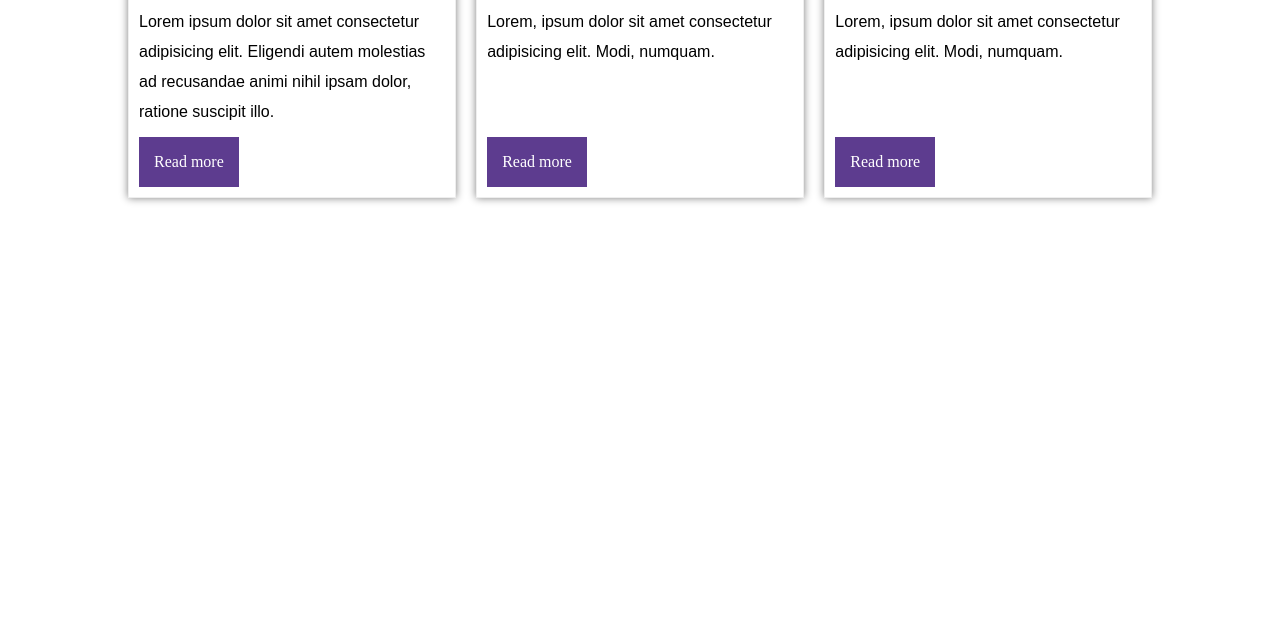
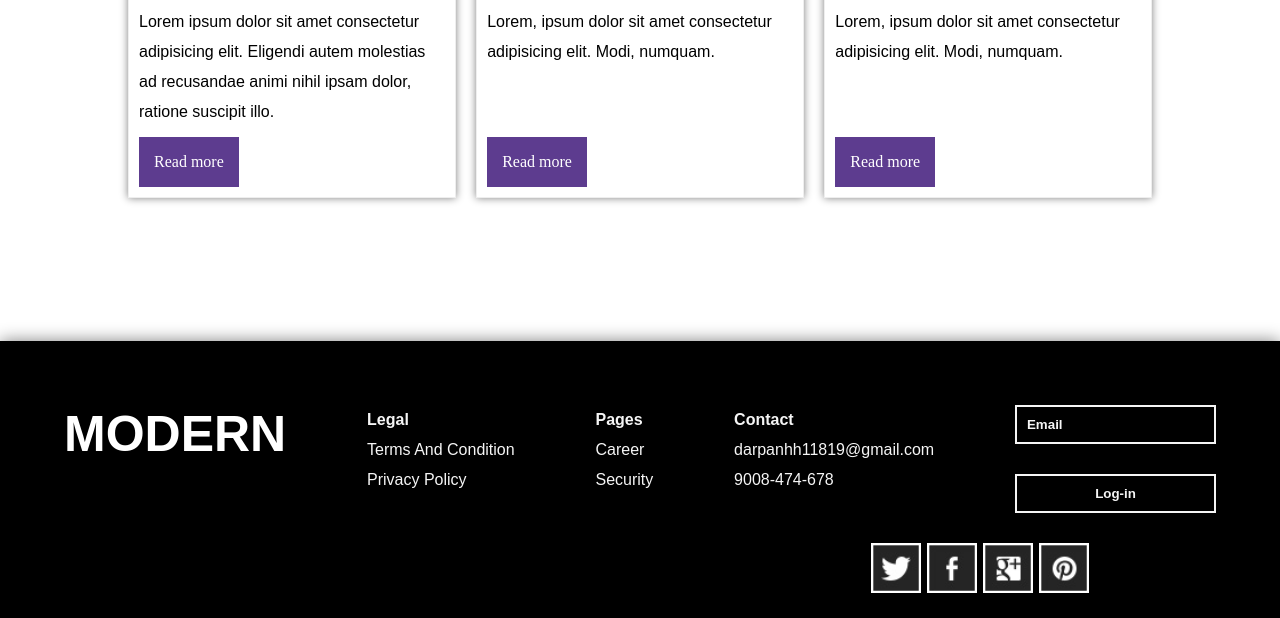
Before and after one commit to SkullCreek/MODERN, a plain HTML site: page index.html in a window 1280 px wide. Shown: the part 1958-2576 px from the top of the page. Before the commit the page ends 2299 px from the top, so only its background shows below. Drawn offline with Linux system fonts and the light colour scheme.

Commit message:
responsive

```diff
--- a/css/style.css
+++ b/css/style.css
@@ -19,7 +19,6 @@ nav li a{
 
 nav{
     width: 100%;
-    height: 100px;
     display: flex;
     color: whitesmoke;
     justify-content: space-between;
@@ -212,3 +211,142 @@ h2{
     background: transparent;
     border: 2px solid #5D3C8F;
 }
+.footer{
+    width: 100%;
+    display: flex;
+    background-color: #000000;
+    padding: 5% 5% 2%;
+    flex-wrap: wrap;
+    justify-content: space-between;
+    box-shadow: 0px 0px 16px grey;
+}
+.footer-1{
+    color: white;
+    font-family: sans-serif;
+    font-size: 50px;
+    font-weight: bolder;
+}
+.footer-2, .footer-3, .footer-4{
+    line-height: 30px;
+    color: whitesmoke;
+    font-family: sans-serif;
+}
+.footer-5{
+    display: flex;
+    flex-direction: column;
+}
+input[type=text]{
+    background-color: transparent;
+    border: 2px solid whitesmoke;
+    margin-bottom: 30px;
+    padding: 10px;
+}
+input[type=text]::placeholder{
+    color: whitesmoke;
+    font-family: sans-serif;
+    font-weight: bold;
+}
+input[type=submit]{
+    background-color: transparent;
+    border: 2px solid whitesmoke;
+    margin-bottom: 30px;
+    padding: 10px;
+    color: whitesmoke;
+    font-family: sans-serif;
+    font-weight: bold;
+}
+#social{
+    width: 100%;
+    height: 50px;
+    float: left;
+    margin-left: 70%;
+}
+
+#twitter, #facebook, #google, #pintrest{
+    display: inline-block;
+    width: 15%;
+    height: 100%;
+}
+
+#twitter{
+    background: url(../images/icons/icon-twitter.jpg) no-repeat center center;
+    background-size: contain;
+}
+
+#facebook{
+    background: url(../images/icons/icon-facebook.jpg) no-repeat center center;
+    background-size: contain;
+
+}
+
+#google{
+    background: url(../images/icons/icon-googleplus.jpg) no-repeat center center;
+    background-size: contain;
+
+}
+
+#pintrest{
+    background: url(../images/icons/icon-pinterest.jpg) no-repeat center center;
+    background-size: contain;
+}
+
+#twitter:hover{
+    background-image: url(../images/icons/icon-twitter-hover.jpg);
+}
+
+#facebook:hover{
+    background-image: url(../images/icons/icon-facebook-hover.jpg);
+}
+
+#google:hover{
+    background-image: url(../images/icons/icon-googleplus-hover.jpg);
+}
+
+#pintrest:hover{
+    background-image: url(../images/icons/icon-pinterest-hover.jpg);
+}
+
+@media screen and (min-width:320px) and (max-width:768px){
+
+    nav{
+        flex-direction: column;
+        width: 100%;
+        text-align: center;
+        margin-bottom: 0;
+    }
+    .bg-tagline{
+        padding: 50px;
+        margin: 0%;
+    }
+    .logo,.menu{
+        width: 100%;
+        text-align: center;
+    }
+    header section{
+        flex-direction: column;
+    }
+    .bg-tagline{
+        width: 100%;
+    }
+    .content{
+        flex-direction: column;
+    }
+    .sec-img{
+        width: 100%;
+    }
+    .sec-text h1{
+        font-size: 40px;
+    }
+    .sec-img img{
+        width: 40%;
+        margin-left: 30%;
+    }
+    .sec-text{
+        text-align: justify;
+        width: 90%;
+    }
+    .services-container{
+        flex-direction: column;
+        align-items: center;
+    }
+}
--- a/index.html
+++ b/index.html
@@ -89,5 +89,35 @@
             </div>
         </div>
     </article>
+    <footer class="footer">
+        <div class="footer-1">
+            MODERN
+        </div>
+        <div class="footer-2">
+            <h4>Legal</h4>
+            <p>Terms And Condition</p>
+            <p>Privacy Policy</p>
+        </div>
+        <div class="footer-3">
+            <h4>Pages</h4>
+            <p>Career</p>
+            <p>Security</p>
+        </div>
+        <div class="footer-4">
+            <h4>Contact</h4>
+            <p>darpanhh11819@gmail.com</p>
+            <p>9008-474-678</p>
+        </div>
+        <div class="footer-5">
+            <input type="text" placeholder="Email">
+            <input type="submit" value="Log-in">
+        </div>
+        <div id="social">
+            <div id="twitter"></div>
+            <div id="facebook"></div>
+            <div id="google"></div>
+            <div id="pintrest"></div>
+        </div>
+    </footer>
 </body>
 </html>
```
Also changed, not shown: images/icons/icon-facebook-hover.jpg (added), images/icons/icon-facebook.jpg (added), images/icons/icon-googleplus-hover.jpg (added), images/icons/icon-googleplus.jpg (added), images/icons/icon-pinterest-hover.jpg (added), images/icons/icon-pinterest.jpg (added), images/icons/icon-twitter-hover.jpg (added), images/icons/icon-twitter.jpg (added).
